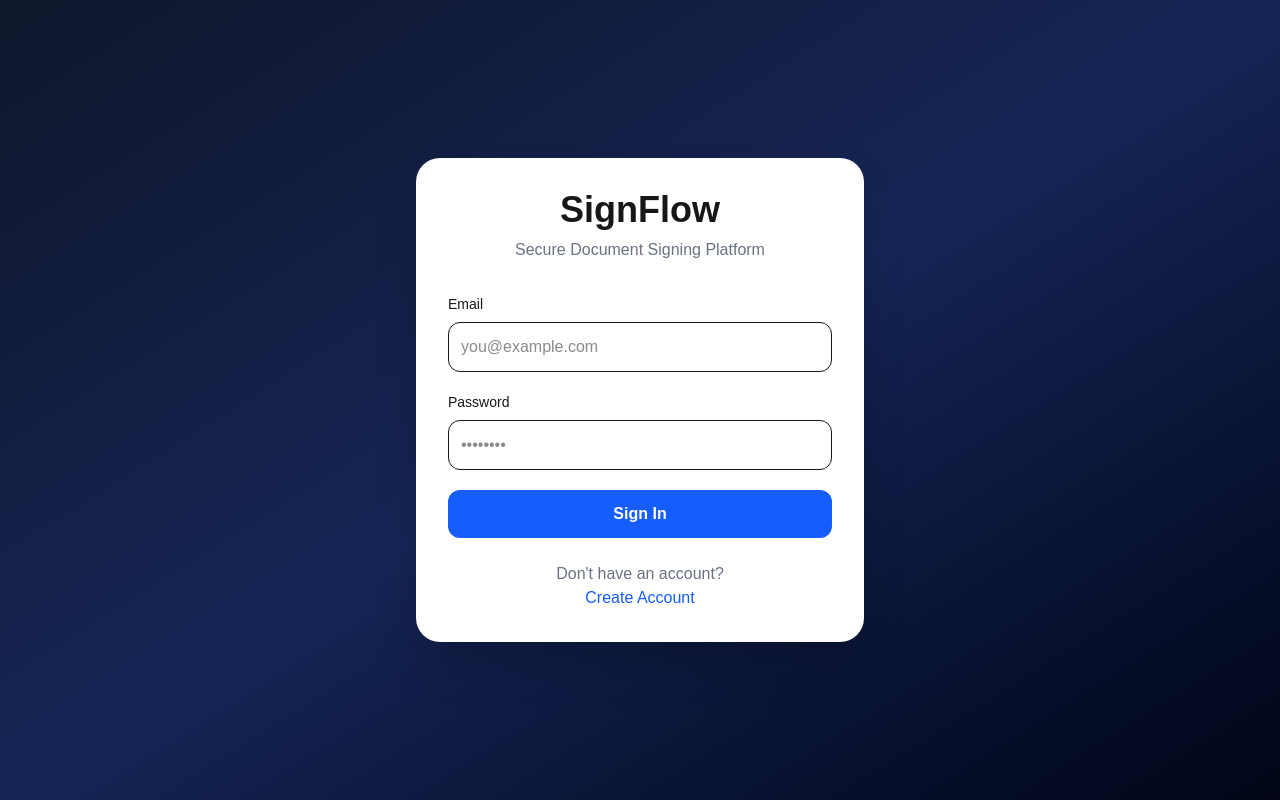
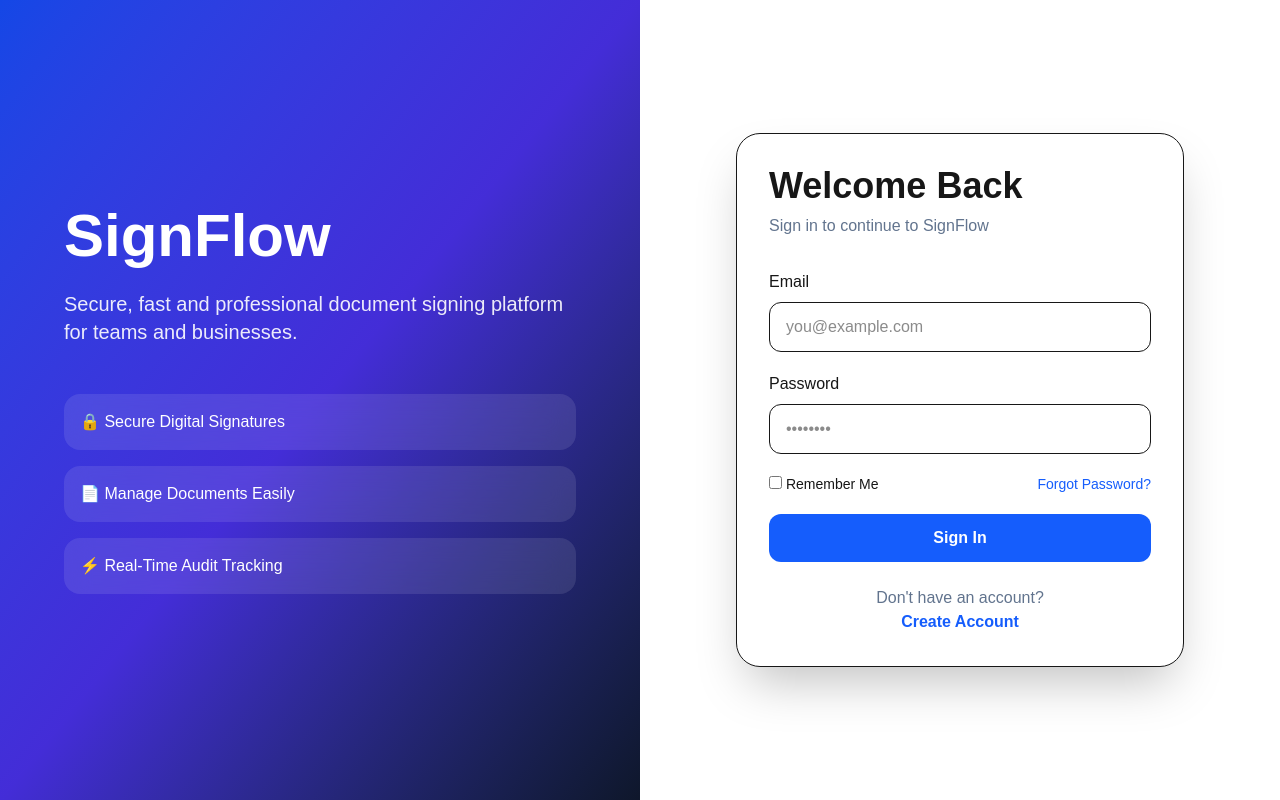
Before and after one commit to Kesarkarale/signflow, a Next.js app: page /login in a window 1280 px wide. Built offline with nearby package versions, Linux system fonts and the light colour scheme.

Commit message:
Update page.tsx

```diff
--- a/src/app/login/page.tsx
+++ b/src/app/login/page.tsx
@@ -16,14 +16,11 @@ export default function LoginPage() {
 
 setLoading(true);
 
-    const result = await signIn(
-      "credentials",
-      {
+const result = await signIn("credentials", {
   email,
   password,
   redirect: false,
-      }
-    );
+});
 
 setLoading(false);
 
@@ -33,30 +30,53 @@ export default function LoginPage() {
 }
 
 window.location.href = "/dashboard";
+
 }
 
-  return (
-    <div className="min-h-screen bg-gradient-to-br from-slate-900 via-blue-950 to-slate-950 flex items-center justify-center p-6">
-      <div className="w-full max-w-md">
+return ( <div className="min-h-screen grid lg:grid-cols-2 bg-background">
 
-        <div className="bg-white rounded-3xl shadow-2xl p-8">
-
-          <div className="text-center mb-8">
-            <h1 className="text-4xl font-bold">
+  <div className="hidden lg:flex flex-col justify-center p-16 bg-gradient-to-br from-blue-700 via-indigo-700 to-slate-900 text-white">
+    <h1 className="text-6xl font-bold mb-6">
       SignFlow
     </h1>
 
-            <p className="text-gray-500 mt-2">
-              Secure Document Signing Platform
+    <p className="text-xl opacity-90 max-w-lg">
+      Secure, fast and professional document
+      signing platform for teams and businesses.
     </p>
+
+    <div className="mt-12 space-y-4">
+      <div className="bg-white/10 backdrop-blur-md p-4 rounded-2xl">
+        🔒 Secure Digital Signatures
       </div>
+
+      <div className="bg-white/10 backdrop-blur-md p-4 rounded-2xl">
+        📄 Manage Documents Easily
+      </div>
+
+      <div className="bg-white/10 backdrop-blur-md p-4 rounded-2xl">
+        ⚡ Real-Time Audit Tracking
+      </div>
+    </div>
+  </div>
+
+  <div className="flex items-center justify-center p-6">
+    <div className="w-full max-w-md bg-white dark:bg-slate-900 border rounded-3xl shadow-2xl p-8">
+
+      <h2 className="text-4xl font-bold mb-2">
+        Welcome Back
+      </h2>
+
+      <p className="text-slate-500 mb-8">
+        Sign in to continue to SignFlow
+      </p>
 
       <form
         onSubmit={handleLogin}
         className="space-y-5"
       >
         <div>
-              <label className="block mb-2 text-sm font-medium">
+          <label className="block mb-2 font-medium">
             Email
           </label>
 
@@ -67,13 +87,13 @@ export default function LoginPage() {
             onChange={(e) =>
               setEmail(e.target.value)
             }
-                className="w-full border rounded-xl p-3 focus:outline-none focus:ring-2 focus:ring-blue-500"
+            className="w-full border rounded-xl px-4 py-3 focus:ring-2 focus:ring-blue-500 outline-none"
             placeholder="you@example.com"
           />
         </div>
 
         <div>
-              <label className="block mb-2 text-sm font-medium">
+          <label className="block mb-2 font-medium">
             Password
           </label>
 
@@ -84,9 +104,22 @@ export default function LoginPage() {
             onChange={(e) =>
               setPassword(e.target.value)
             }
-                className="w-full border rounded-xl p-3 focus:outline-none focus:ring-2 focus:ring-blue-500"
+            className="w-full border rounded-xl px-4 py-3 focus:ring-2 focus:ring-blue-500 outline-none"
             placeholder="••••••••"
           />
+        </div>
+
+        <div className="flex justify-between text-sm">
+          <label>
+            <input type="checkbox" /> Remember Me
+          </label>
+
+          <Link
+            href="#"
+            className="text-blue-600"
+          >
+            Forgot Password?
+          </Link>
         </div>
 
         <button
@@ -100,21 +133,19 @@ export default function LoginPage() {
         </button>
       </form>
 
-          <div className="mt-6 text-center">
-            <p className="text-gray-500">
+      <div className="text-center mt-6">
+        <p className="text-slate-500">
           Don't have an account?
         </p>
 
         <Link
           href="/register"
-              className="text-blue-600 font-medium"
+          className="text-blue-600 font-semibold"
         >
           Create Account
         </Link>
       </div>
-
     </div>
-
   </div>
 </div>
 );
```
Lines whose indentation alone changed are shown as unchanged.
